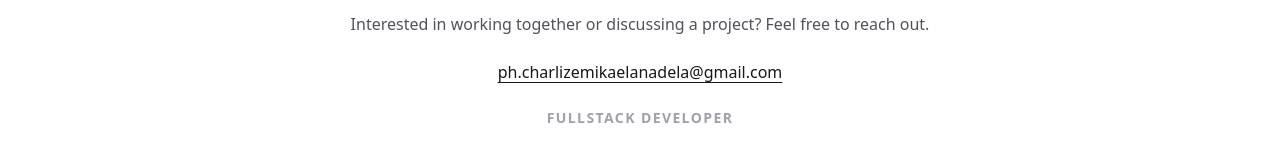
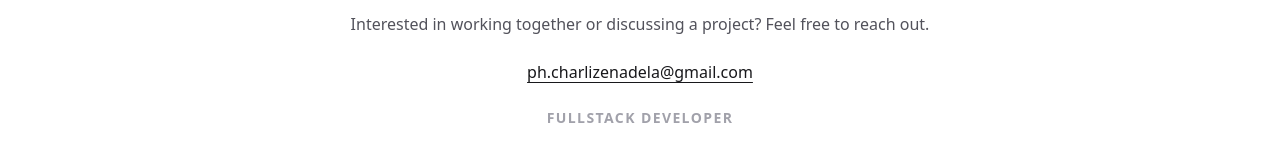
Before and after one commit to charlysss-l/Portfolio, a plain HTML site: page index.html in a window 1280 px wide. Shown: the part 5567-5718 px from the top of the page. Drawn offline with nearby package versions, Linux system fonts and the light colour scheme.

Commit message:
Update email address in index.html

```diff
--- a/index.html
+++ b/index.html
@@ -921,9 +921,9 @@
 
             <p class="mt-6">
                 <a
-                    href="mailto:ph.charlizemikaelanadela@gmail.com"
+                    href="mailto:ph.charlizenadela@gmail.com"
                     class="font-medium text-zinc-900 underline underline-offset-4 hover:text-zinc-500">
-                    ph.charlizemikaelanadela@gmail.com
+                    ph.charlizenadela@gmail.com
                 </a>
             </p>
 
```
